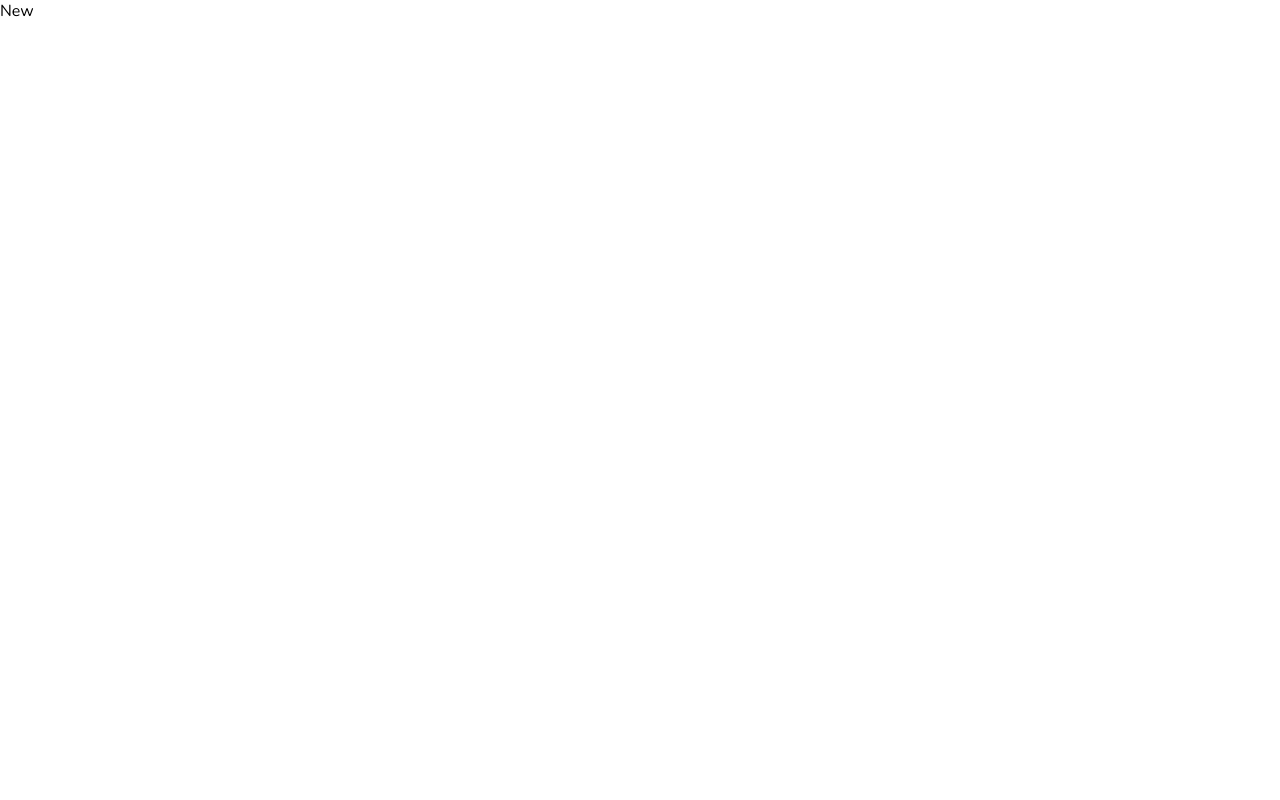
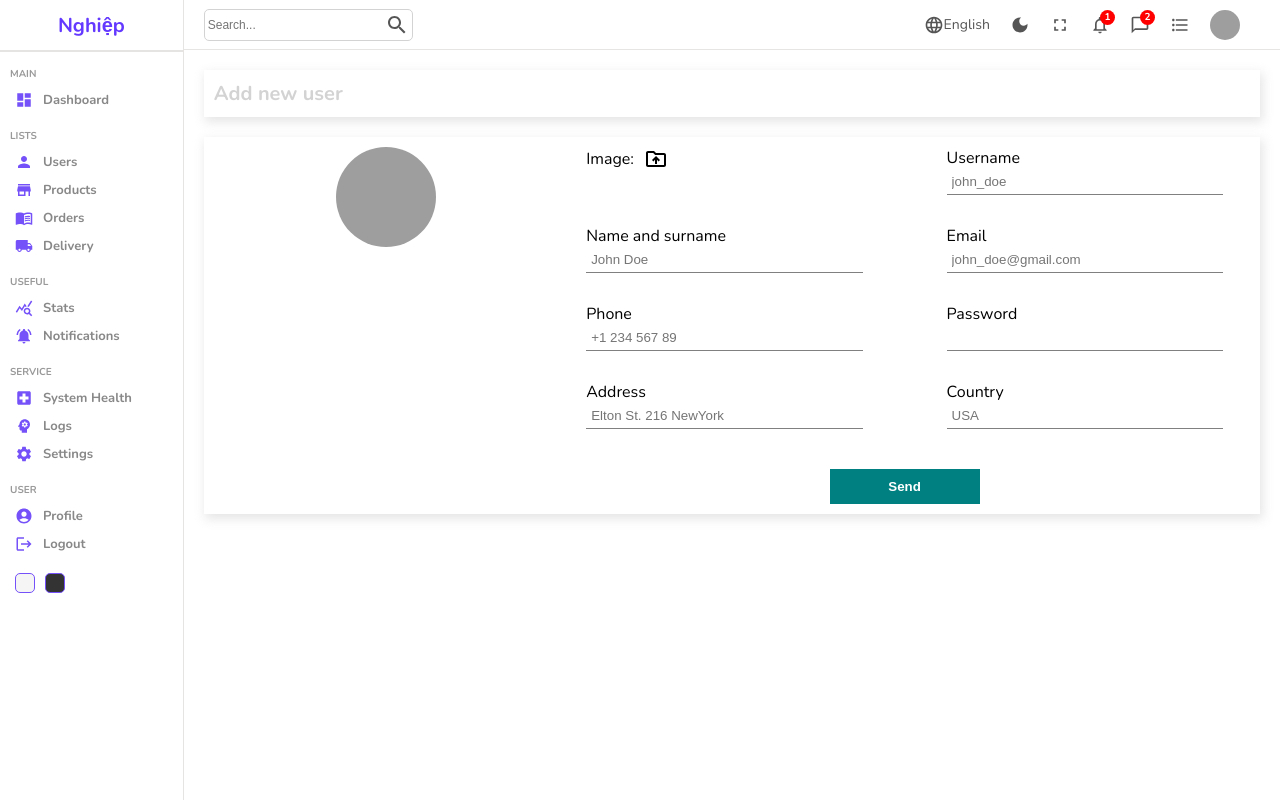
Before and after one commit to tannghiepnguyen123/dashboard, a React (Create React App) app: page /users/new in a window 1280 px wide. Built offline with nearby package versions, Linux system fonts and the light colour scheme; grey boxes are pictures that could not be loaded.

Commit message:
finish form

```diff
--- a/src/App.js
+++ b/src/App.js
@@ -3,6 +3,7 @@
   Routes,
   Route,
 } from "react-router-dom";
+import { productInputs, userInputs } from "./formSource";
 import Home from "./pages/home/Home";
 import List from "./pages/list/List";
 import Login from "./pages/login/Login";
@@ -20,12 +21,12 @@
             <Route path="users">
               <Route index element={<List />} />
               <Route path=":userId" element={<Single />} />
-              <Route path="new" element={<New />} />
+              <Route path="new" element={<New inputs={userInputs} title="Add new user" />} />
             </Route>
             <Route path="products">
               <Route index element={<List />} />
               <Route path=":productId" element={<Single />} />
-              <Route path="new" element={<New />} />
+              <Route path="new" element={<New inputs={productInputs} title="Add new product" />} />
             </Route>
           </Route>
         </Routes>
--- /dev/null
+++ b/src/formSource.js
@@ -0,0 +1,76 @@
+export const userInputs = [
+    {
+        id: 1,
+        label: "Username",
+        type: "text",
+        placeholder: "john_doe",
+    },
+    {
+        id: 2,
+        label: "Name and surname",
+        type: "text",
+        placeholder: "John Doe",
+    },
+    {
+        id: 3,
+        label: "Email",
+        type: "mail",
+        placeholder: "john_doe@gmail.com",
+    },
+    {
+        id: 4,
+        label: "Phone",
+        type: "text",
+        placeholder: "+1 234 567 89",
+    },
+    {
+        id: 5,
+        label: "Password",
+        type: "password",
+    },
+    {
+        id: 6,
+        label: "Address",
+        type: "text",
+        placeholder: "Elton St. 216 NewYork",
+    },
+    {
+        id: 7,
+        label: "Country",
+        type: "text",
+        placeholder: "USA",
+    },
+];
+
+export const productInputs = [
+    {
+        id: 1,
+        label: "Title",
+        type: "text",
+        placeholder: "Apple Macbook Pro",
+    },
+    {
+        id: 2,
+        label: "Description",
+        type: "text",
+        placeholder: "Description",
+    },
+    {
+        id: 3,
+        label: "Category",
+        type: "text",
+        placeholder: "Computers",
+    },
+    {
+        id: 4,
+        label: "Price",
+        type: "text",
+        placeholder: "100",
+    },
+    {
+        id: 5,
+        label: "Stock",
+        type: "text",
+        placeholder: "in stock",
+    },
+];
--- a/src/pages/new/New.jsx
+++ b/src/pages/new/New.jsx
@@ -1,8 +1,56 @@
-import React from "react";
+import React, { useState } from "react";
+import Navbar from "../../components/navbar/Navbar";
+import Sidebar from "../../components/sidebar/Sidebar";
+import DriveFolderUploadOutlinedIcon from "@mui/icons-material/DriveFolderUploadOutlined";
 import "./new.scss";
 
-const New = () => {
-  return <div className="new">New</div>;
+const New = ({ inputs, title }) => {
+  const [file, setFile] = useState("");
+  return (
+    <div className="new">
+      <Sidebar />
+      <div className="newContainer">
+        <Navbar />
+        <div className="top">
+          <h1>{title}</h1>
+        </div>
+        <div className="bottom">
+          <div className="left">
+            <img
+              src={
+                file
+                  ? URL.createObjectURL(file)
+                  : "https://icon-library.com/images/no-image-icon/no-image-icon-0.jpg"
+              }
+              alt=""
+            />
+          </div>
+          <div className="right">
+            <form>
+              <div className="formInput">
+                <label htmlFor="file">
+                  Image: <DriveFolderUploadOutlinedIcon className="icon" />
+                </label>
+                <input
+                  type="file"
+                  id="file"
+                  style={{ display: "none" }}
+                  onChange={(e) => setFile(e.target.files[0])}
+                />
+              </div>
+              {inputs.map((input) => (
+                <div className="formInput" key={input.id}>
+                  <label>{input.label}</label>
+                  <input type={input.type} placeholder={input.placeholder} />
+                </div>
+              ))}
+              <button type="submit">Send</button>
+            </form>
+          </div>
+        </div>
+      </div>
+    </div>
+  );
 };
 
 export default New;
--- a/src/pages/new/new.scss
+++ b/src/pages/new/new.scss
@@ -0,0 +1,66 @@
+.new {
+    width: 100%;
+    display: flex;
+    .newContainer {
+        flex: 6;
+        .top,
+        .bottom {
+            -webkit-box-shadow: 2px 4px 10px 1px rgba(0, 0, 0, 0.47);
+            box-shadow: 2px 4px 10px 1px rgba(201, 201, 201, 0.47);
+            padding: 10px;
+            margin: 20px;
+            display: flex;
+            h1 {
+                color: lightgray;
+                font-size: 20px;
+            }
+            .left {
+                flex: 1;
+                text-align: center;
+                img {
+                    width: 100px;
+                    height: 100px;
+                    border-radius: 50%;
+                    object-fit: cover;
+                }
+            }
+            .right {
+                flex: 2;
+                form {
+                    display: flex;
+                    flex-wrap: wrap;
+                    gap: 30px;
+                    justify-content: space-around;
+                    .formInput {
+                        width: 40%;
+                        label {
+                            display: flex;
+                            align-items: center;
+                            gap: 10px;
+                            .icon {
+                                cursor: pointer;
+                            }
+                        }
+                        input {
+                            width: 100%;
+                            padding: 5px;
+                            border: none;
+                            border-bottom: 1px solid gray;
+                            outline: none;
+                        }
+                    }
+                    button {
+                        width: 150px;
+                        padding: 10px;
+                        border: none;
+                        background-color: teal;
+                        color: white;
+                        font-weight: bold;
+                        cursor: pointer;
+                        margin-top: 10px;
+                    }
+                }
+            }
+        }
+    }
+}
```
